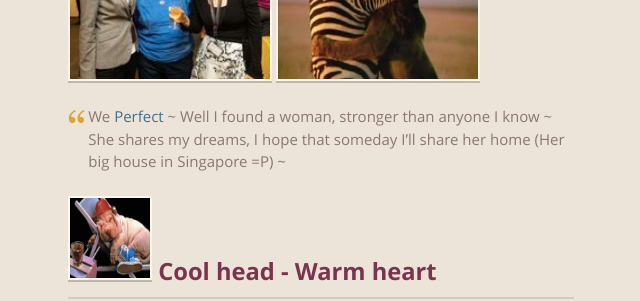
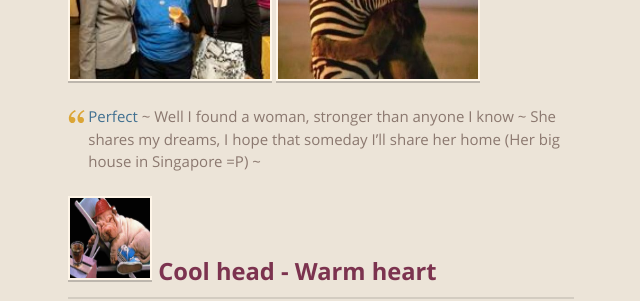
Before and after one commit to projectcinderella/projectcinderella.github.io, a Jekyll site: the page built from index.md, in a window 1280 px wide and 900 px high, scrolled down 731 px. Shown: the part 152-453 px from the top of the window, without its empty margins (319-959 px from the left). Built offline with Jekyll 4.4.1, drawn with Linux system fonts in a browser that asks for light colours; comment, search, counter and statistics services are not loaded.

```diff
--- a/index.md
+++ b/index.md
@@ -10,7 +10,7 @@ Once upon a time in a faraway place ~~OMB~~, lived a kind and gentle young woman
 Has a great HEART that shows genuine care for people around her. She is generous, not calculative and can empatize with others.
 <p><img src="https://raw.githubusercontent.com/projectcinderella/projectcinderella.github.io/master/assets/images/friendtoall.jpeg" alt="Example" width="200" height="200">
 <img src="https://raw.githubusercontent.com/projectcinderella/projectcinderella.github.io/master/assets/images/Compassion 1.png" alt="Example" width="200" height="200"></p>
-> We <a href="https://www.youtube.com/watch?v=eiDiKwbGfIY">Perfect</a> ~ Well I found a woman, stronger than anyone I know ~
+> <a href="https://www.youtube.com/watch?v=eiDiKwbGfIY">Perfect</a> ~ Well I found a woman, stronger than anyone I know ~
 She shares my dreams, I hope that someday I'll share her home (Her big house in Singapore =P) ~
 
 #### <img src="https://raw.githubusercontent.com/projectcinderella/projectcinderella.github.io/master/assets/images/Zen 1.jpg" alt="Example" width="80" height="80"> Cool head - Warm heart
```
